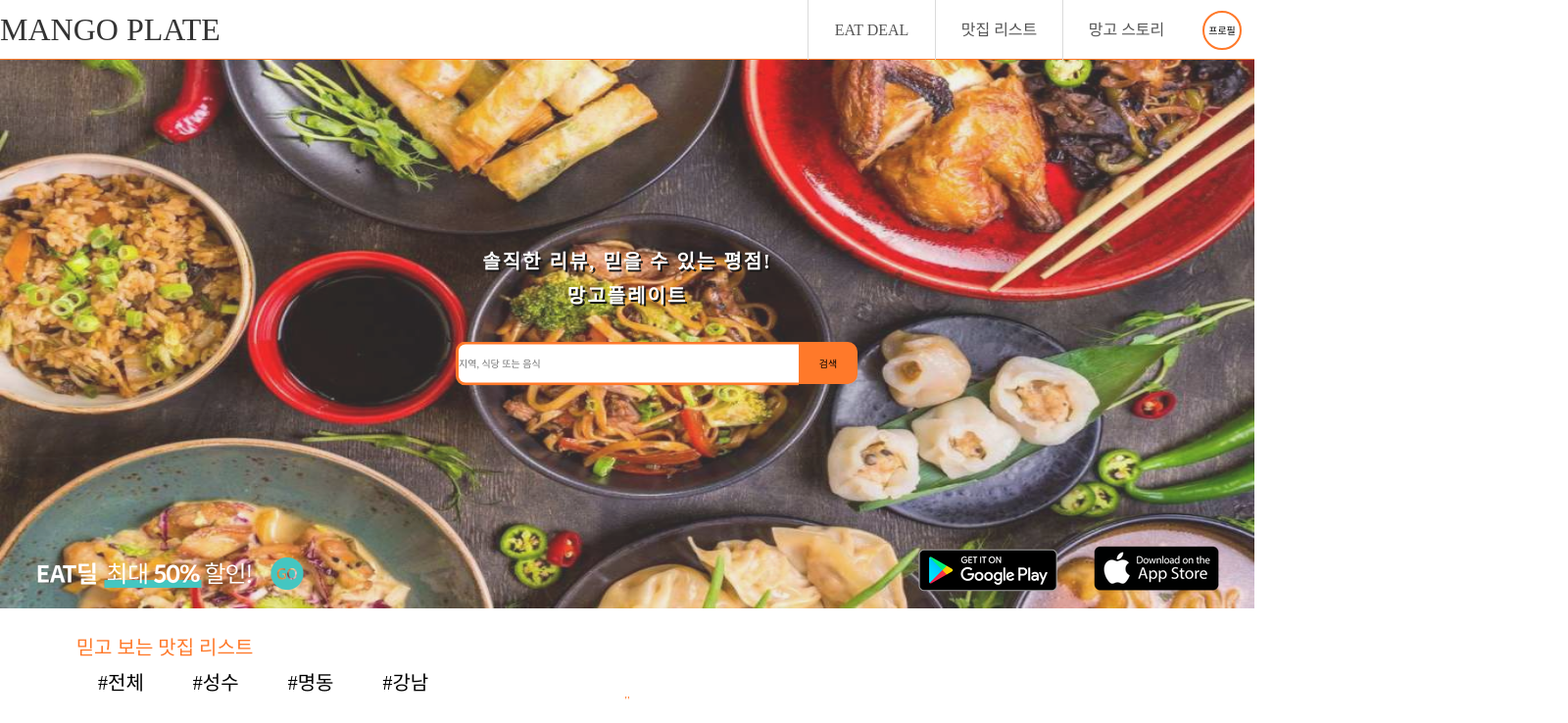
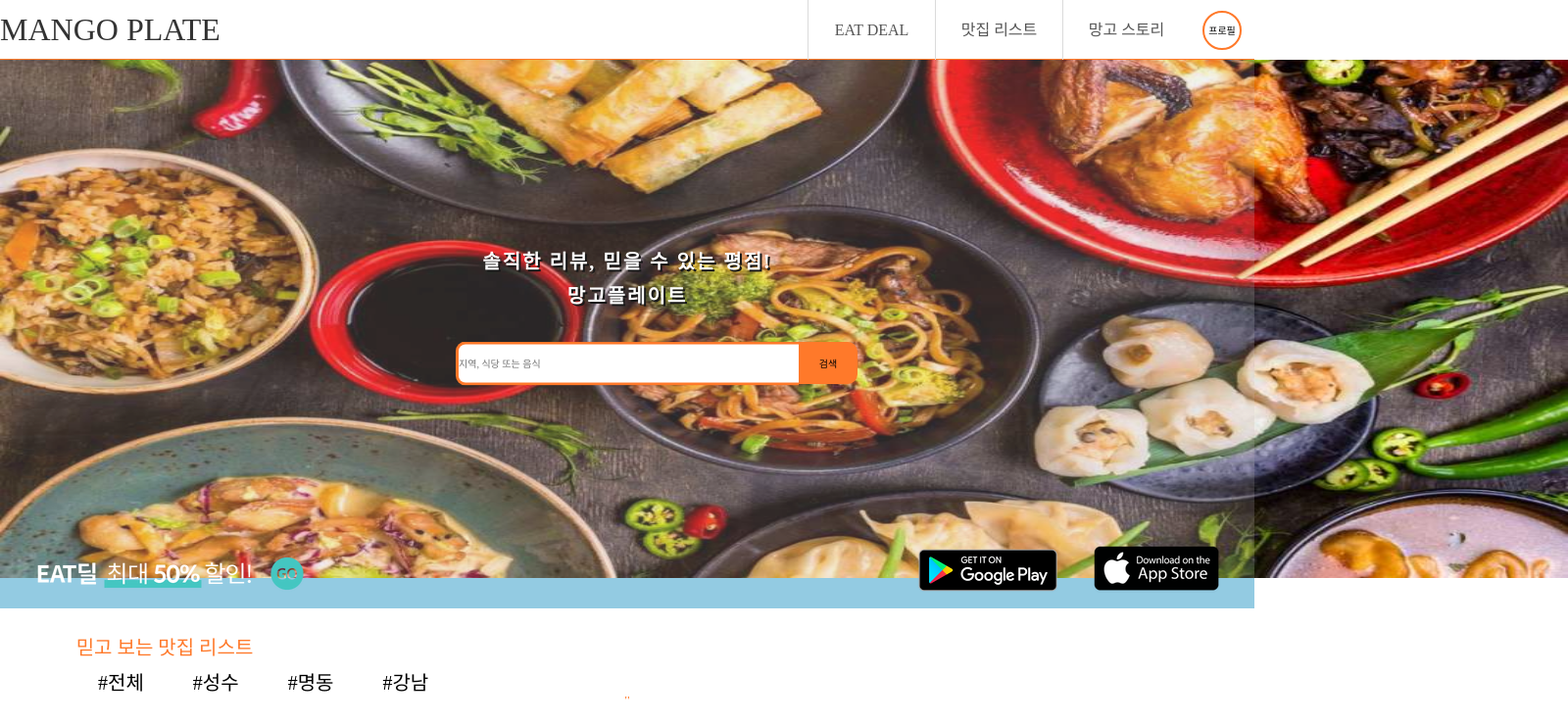
Before and after one commit to shiincs/fast-plate, a React (Create React App) app: page / in a window 1280 px wide. Shown: the top 738 px of the page at 98% size, 1600 px wide, since content can reach past the window. Built offline with nearby package versions, Linux system fonts and the light colour scheme; a web font is replaced by a local one; what google-maps-react would draw is missing.

Commit message:
merged in 1205

```diff
--- a/src/components/HandlePrimary/HandlePrimary.module.scss
+++ b/src/components/HandlePrimary/HandlePrimary.module.scss
@@ -21,8 +21,8 @@
   }
 
   &Background {
-    width: 100%;
-    height: 100%;
+    width: 160rem;
+    height: 52.9rem;
   }
 
   .mainTitle {
```
